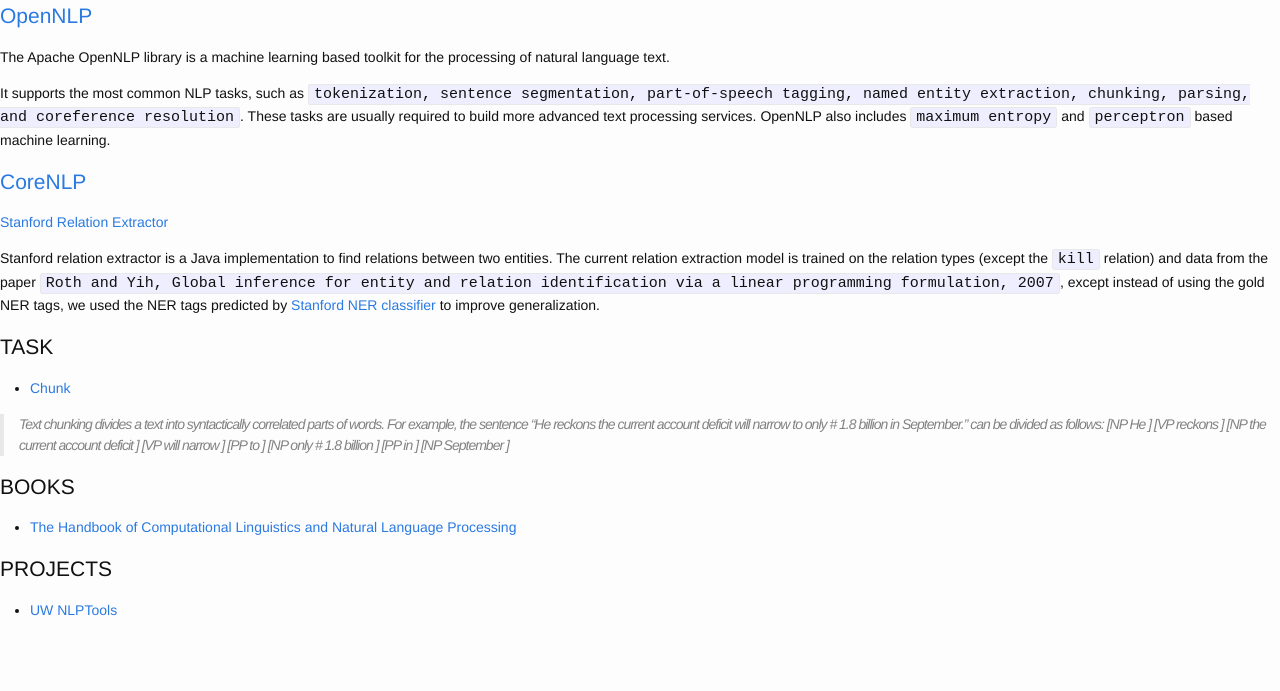
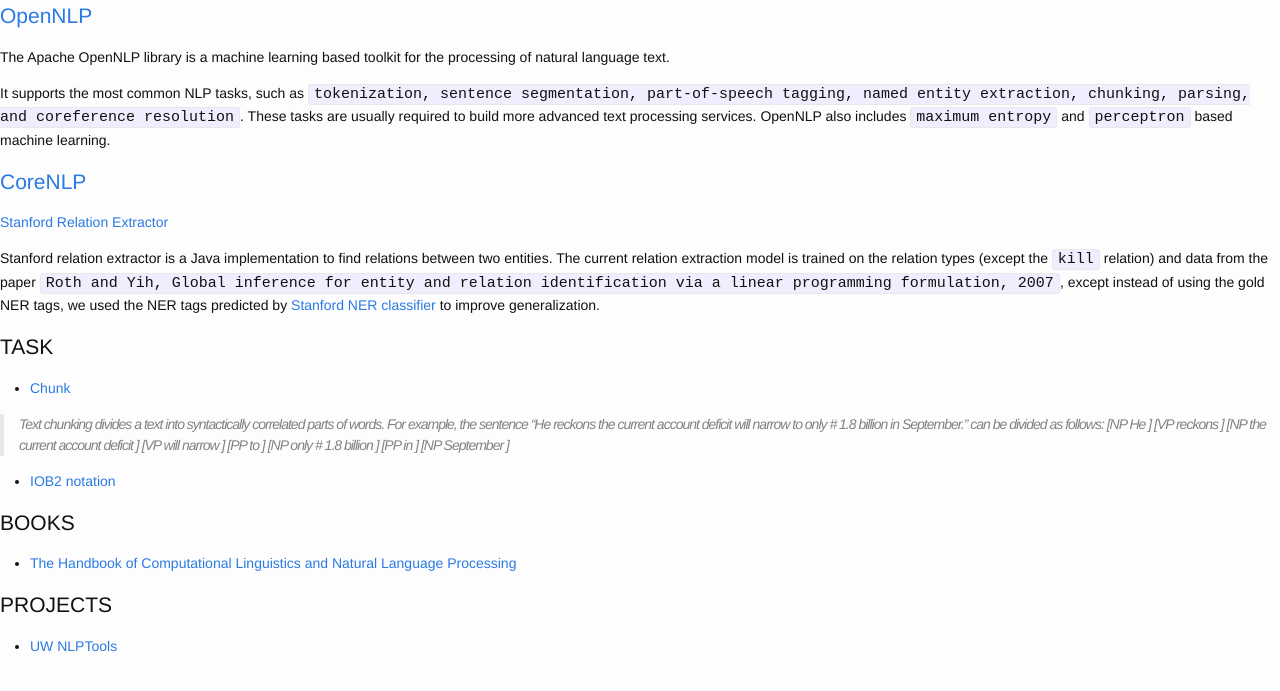
Before and after one commit to cnwarden/cnwarden.github.io, a Jekyll site: the page built from ml/index.md, in a window 1280 px wide. Shown: the top 691 px of the page. Built offline with Jekyll 4.4.1, drawn with Linux system fonts in a browser that asks for light colours.

Commit message:
Update index.md

```diff
--- a/ml/index.md
+++ b/ml/index.md
@@ -22,6 +22,8 @@ Stanford relation extractor is a Java implementation to find relations between t
 > Text chunking divides a text into syntactically correlated parts of words. For example, the sentence “He reckons the current account deficit will narrow to only # 1.8 billion in September.” can be divided as follows:
 > [NP He ] [VP reckons ] [NP the current account deficit ] [VP will narrow ] [PP to ] [NP only # 1.8 billion ] [PP in ] [NP September ]
 
+* [IOB2 notation](https://en.wikipedia.org/wiki/Inside_Outside_Beginning)
+
 # BOOKS
 
 * [The Handbook of Computational Linguistics and Natural Language Processing](https://books.google.com.hk/books?id=zBmom42eWPcC&pg=RA3-PT688&lpg=RA3-PT688&dq=Ratnaparkhi+thesis&source=bl&ots=N8F7p1qF62&sig=QS5ukHtyWeQYC_HOKsV1LfKZzmg&hl=zh-TW&sa=X&ved=0ahUKEwi05Pav-JvLAhWKl5QKHRXvDxcQ6AEIPTAE#v=onepage&q=Ratnaparkhi%20thesis&f=false)
```
